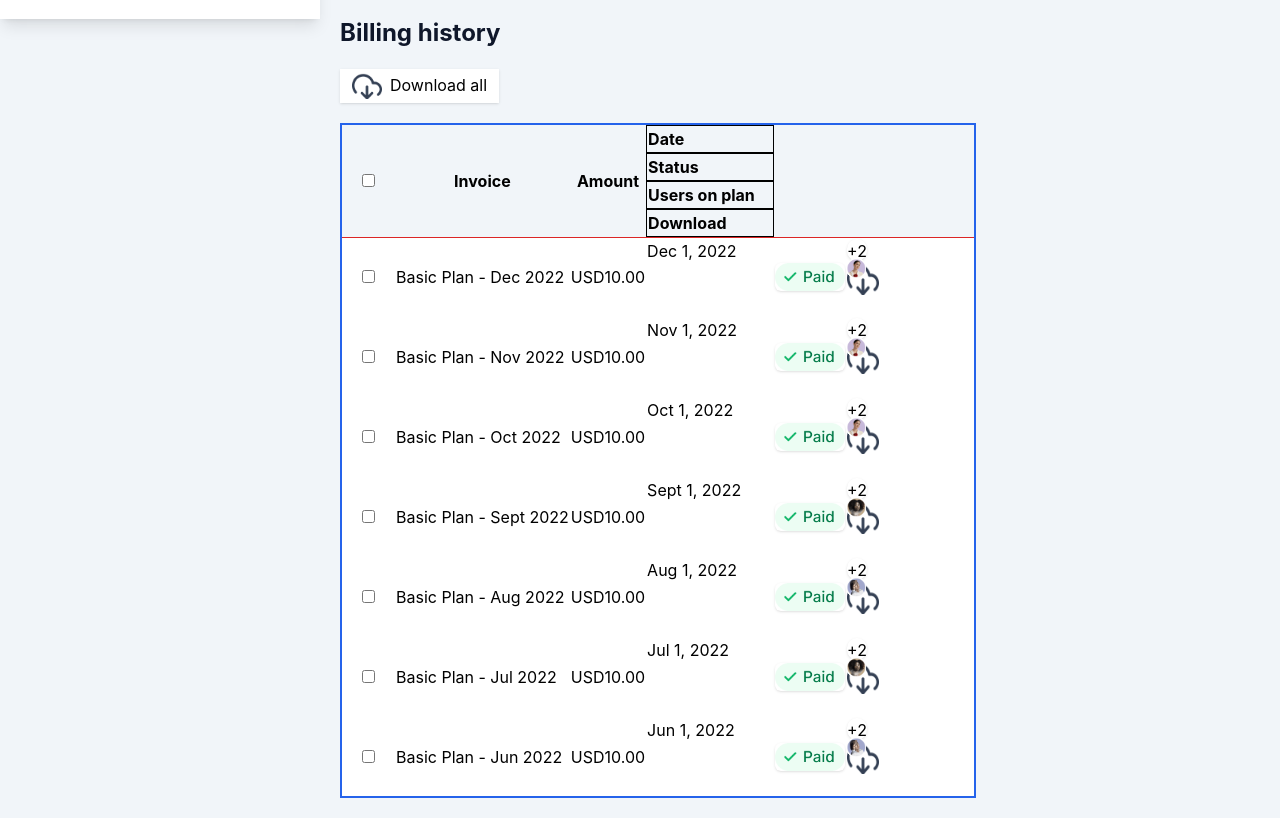
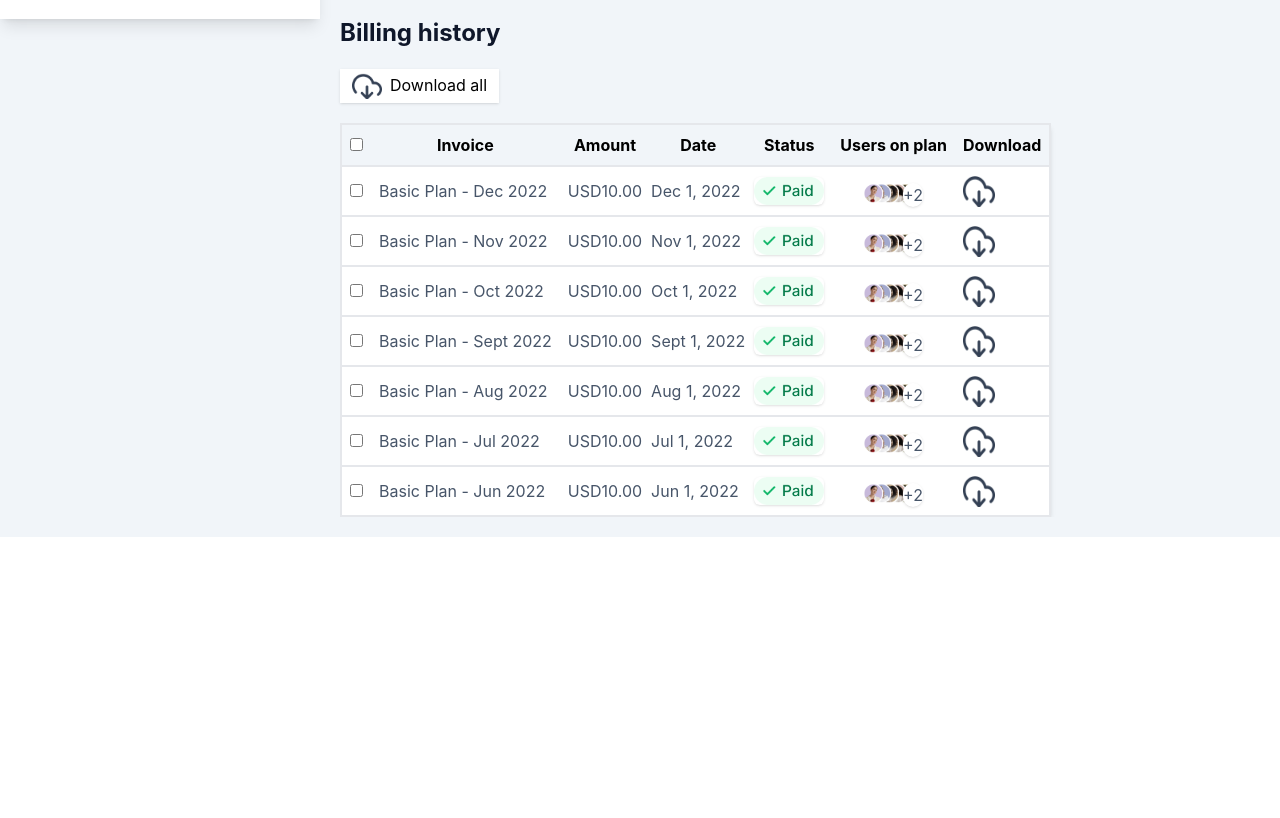
Before and after one commit to abulrasheedilori/vencru-ass, a React (Create React App) app: page / in a window 1280 px wide. Shown: the part 780-1598 px from the top of the page. After the commit the page ends 1317 px from the top, so only its background shows below. Built offline with nearby package versions, Linux system fonts and the light colour scheme.

Commit message:
desktop and mobile table inconsistencies solved

```diff
--- a/src/components/BillingItem.js
+++ b/src/components/BillingItem.js
@@ -1,21 +1,32 @@
 import { memo } from "react"
 import download from "../images/download.png";
 
-const BillingItem = ({data}) => {
-    return(
-        <tr className="w-full h-20 bg-white hover:text-purple-50 hover:bg-purple-900 hover:font-bold hover:transition-all hover:duration-300 hover:ease-in">
-            <td className="px-5"><input type="checkbox" name="history" /></td>
-            <td>{data.invoice}</td>
-            <td>USD{data.amount}.00</td>
-            <td className="w-32 md:block hidden">{data.date}</td>
-            <td><img src={data.status} alt="download" className="md:block hidden w-50 h-7 shadow rounded-md" /></td>
-            <td className="w-32 h-6 md:flex hidden relative">
-                {data.usersOnPlan.map(
-                    (img) => <img key={img.id} className={`absolute md:top-5 md:left-0 ml-${img.id} w-5 h-5`} src={img.image} alt="profile"/>)
-                }
-                <span className="bg-white rounded-xl shadow">+2</span>
+import avatar1 from "../images/avatar1.png";
+import avatar2 from "../images/avatar2.png";
+import avatar3 from "../images/avatar3.png";
+import avatar4 from "../images/avatar4.png";
+import avatar5 from "../images/avatar5.png";
+
+
+const BillingItem = ({ data }) => {
+    return (
+        <tr className="w-full text-slate-600 border-2 bg-white hover:text-purple-50 hover:bg-purple-600 hover:transition-all hover:duration-300 hover:ease-in">
+            <td className="p-2"><input type="checkbox" name="history" /></td>
+            <td className="p-2 text-[14px] whitespace-nowrap md:text-base">{data.invoice}</td>
+            <td className="p-2">USD{data.amount}.00</td>
+            <td className="hidden md:table-cell ">{data.date}</td>
+            <td className="p-2 hidden md:table-cell"><img src={data.status} alt="download" className=" w-50 h-7 shadow rounded-md" /></td>
+            <td className="p-2 hidden md:table-cell">
+                <div className="relative -top-2">
+                    <img className={`w-5 h-5 absolute right-[2rem]`} src={avatar1} alt="profile" />
+                    <img className={`w-5 h-5 absolute right-[2.5rem]`} src={avatar2} alt="profile" />
+                    <img className={`w-5 h-5 absolute right-[3rem]`} src={avatar3} alt="profile" />
+                    <img className={`w-5 h-5 absolute right-[3.5rem]`} src={avatar4} alt="profile" />
+                    <img className={`w-5 h-5 absolute right-[4rem]`} src={avatar5} alt="profile" />
+                    <span className="bg-white rounded-full shadow absolute right-[1.5rem]">+2</span>
+                </div>
             </td>
-            <td className="md:block hidden"><img src={download} alt="download" className="w-8 h-8" /></td>
+            <td className="p-2 hidden md:table-cell"><img src={download} alt="download" className="w-8 h-8" /></td>
         </tr>
     )
 }
--- a/src/screens/SettingScreen.js
+++ b/src/screens/SettingScreen.js
@@ -113,16 +113,16 @@ export const SettingScreen = () => {
               </div>
 
               <div className="overflow-x-auto">
-                <table className="table-auto border-2 border-blue-600">
+                <table className="table-auto shadow-md border-2 round-sm">
                   <thead>
-                    <tr className="w-full h-10 border border-red-600">
-                      <th className="px-5"><input type="checkbox" className="bg-purple-700" name="history" /></th>
-                      <th>Invoice</th>
-                      <th>Amount</th>
-                      <th className="hidden text-left md:block border border-black">Date</th>
-                      <th className="md:block text-left hidden border border-black">Status</th>
-                      <th className="hidden text-left md:block border border-black">Users on plan</th>
-                      <th className="hidden text-left md:block border border-black">Download</th>
+                    <tr className="w-full border-2">
+                      <th className="p-2"><input type="checkbox" className="bg-purple-700" name="history" /></th>
+                      <th className="p-2">Invoice</th>
+                      <th className="p-2">Amount</th>
+                      <th className="p-2 hidden md:table-cell">Date</th>
+                      <th className="p-2 hidden md:table-cell">Status</th>
+                      <th className="p-2 whitespace-nowrap hidden md:table-cell">Users on plan</th>
+                      <th className="p-2 hidden md:table-cell ">Download</th>
                     </tr>
                   </thead>
                   <tbody>
```
